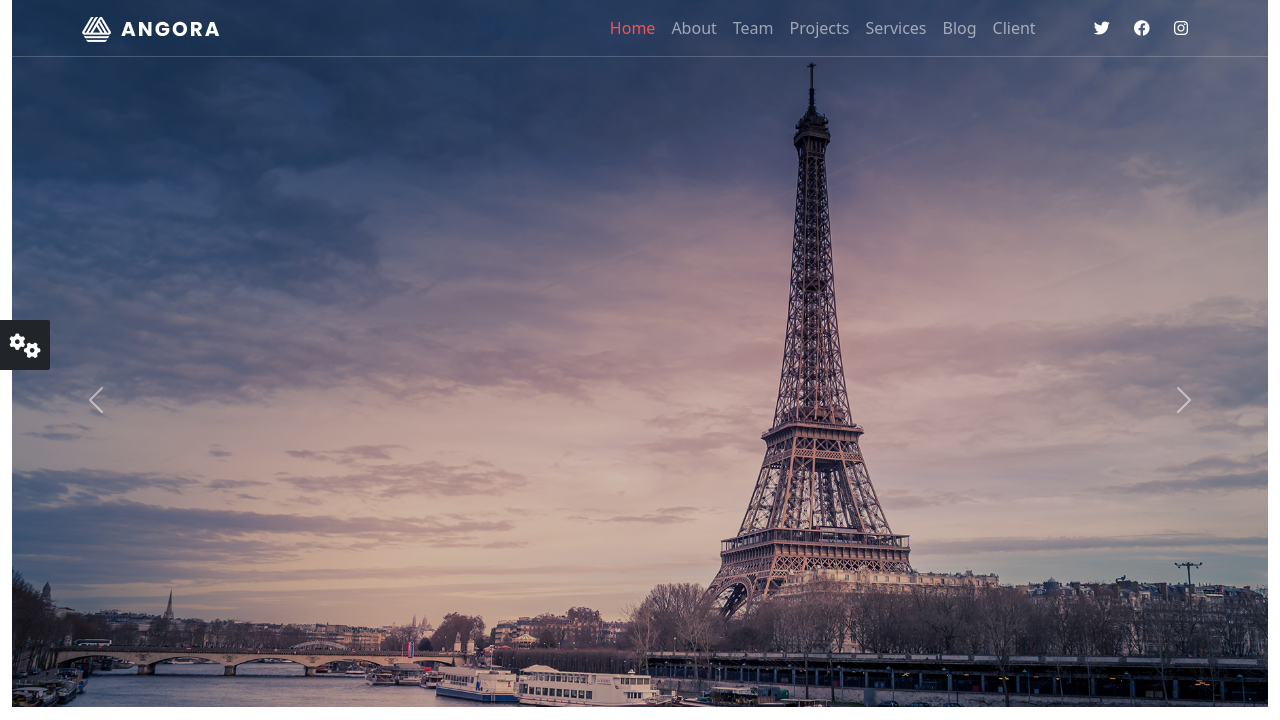
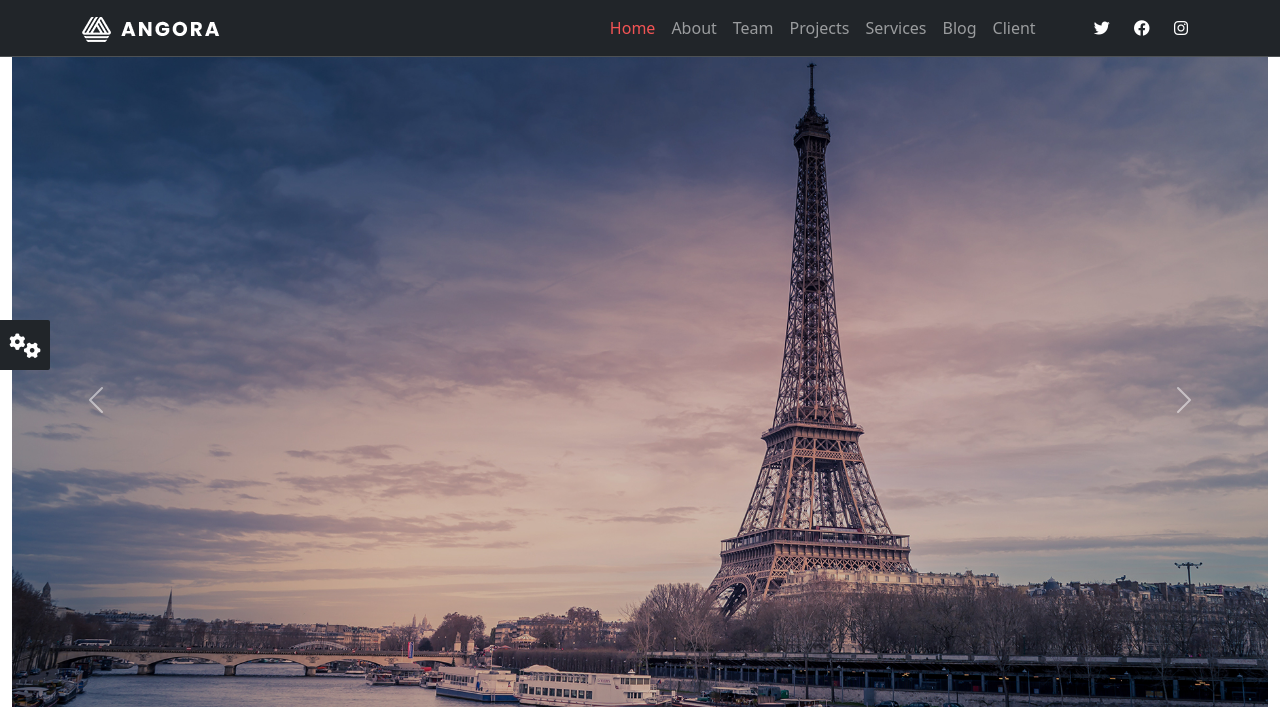
Before and after one commit to yehiametwally55/Angora, a plain HTML site: page index.html in a window 1280 px wide. Shown: the top 720 px of the page. Drawn offline with Linux system fonts and the light colour scheme.

Commit message:
Update index.html

```diff
--- a/index.html
+++ b/index.html
@@ -12,7 +12,7 @@
 </head>
 <body>
     <!-- Start Of Navbar -->
-        <nav class="navbar navbar-expand-lg bg-transparent fixed-top navbar-dark">
+        <nav class="navbar navbar-expand-lg bg-dark fixed-top navbar-dark">
             <div class="container">
               <a class="navbar-brand" href="#"><img src="images/logo-white.png" alt=""></a>
               <button class="navbar-toggler" type="button" data-bs-toggle="collapse" data-bs-target="#navbarSupportedContent" aria-controls="navbarSupportedContent" aria-expanded="false" aria-label="Toggle navigation">
```
